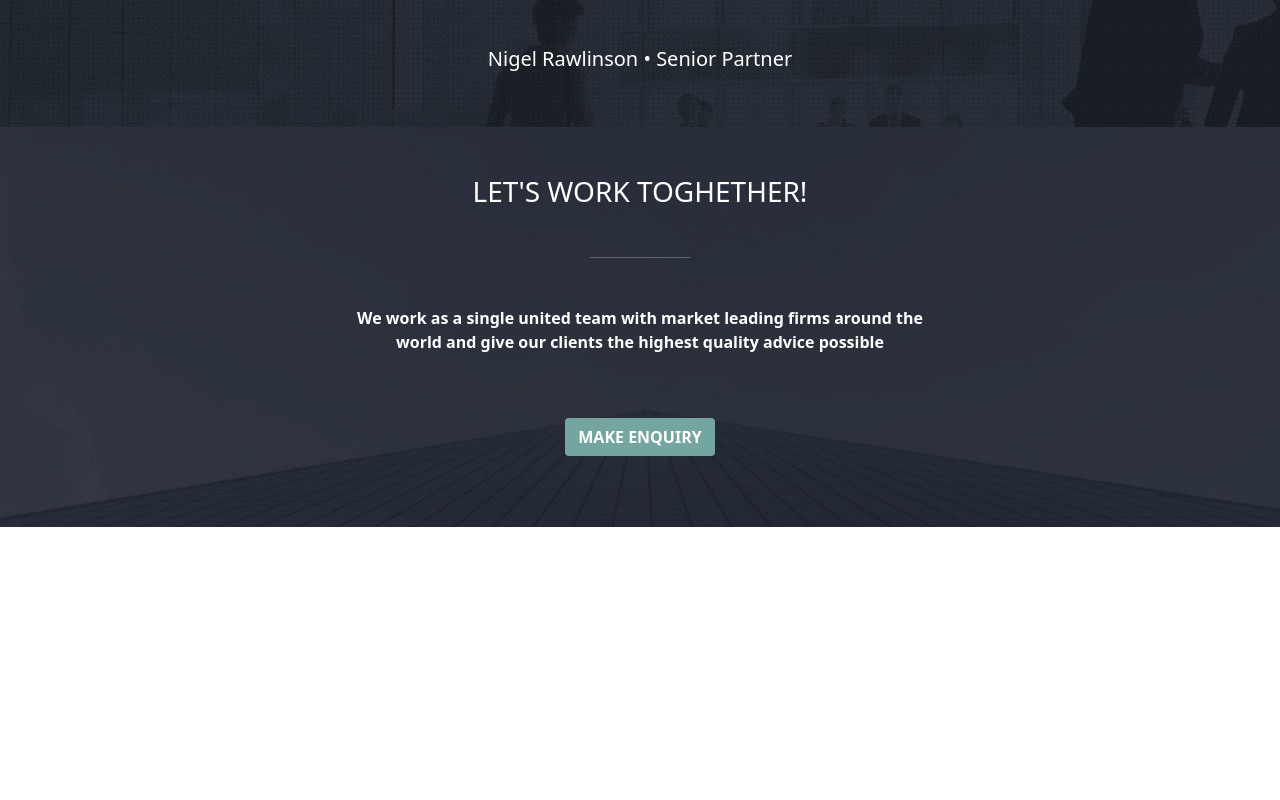
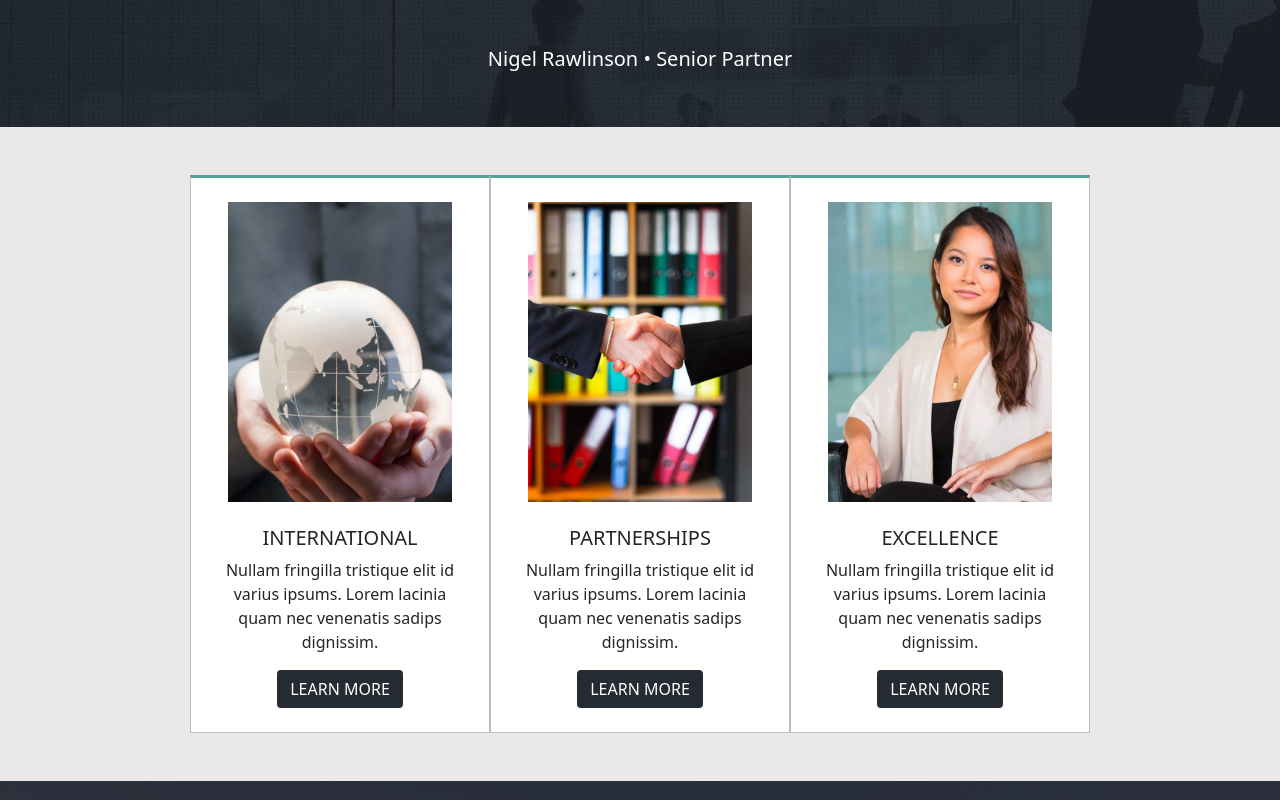
Before and after one commit to AlessandroImpact/proj-html-vuejs, a Vue app: page / in a window 1280 px wide. Shown: the part 1440-2240 px from the top of the page. Before the commit the page ends 1967 px from the top, so only its background shows below. Built offline with nearby package versions, Linux system fonts and the light colour scheme.

Commit message:
Quality card section done

```diff
--- a/src/components/MyMain.vue
+++ b/src/components/MyMain.vue
@@ -5,6 +5,7 @@
     <FeatureSection/>
     <AskAnExpert/>
     <EnvatoSection/>
+    <QualityCardSection/>
     <WorkTogether/>
 
 </section>
@@ -18,6 +19,7 @@ import FeatureSection from './partial/FeatureSection.vue'
 import MissionSection from './partial/MissionSection.vue'
 import EnvatoSection from './partial/EnvatoSection.vue'
 import WorkTogether from './partial/WorkTogether.vue'
+import QualityCardSection from './partial/QualityCardSection.vue'
 
 export default {
     name:'MyMain',
@@ -27,6 +29,7 @@ export default {
         FeatureSection,
         MissionSection,
         EnvatoSection,
+        QualityCardSection,
         WorkTogether
     }
 
--- /dev/null
+++ b/src/components/partial/QualityCardSection.vue
@@ -0,0 +1,90 @@
+<template>
+  <section class="  mybg">
+
+      <div class="  d-flex justify-content-center align-items-center   py-5 mybg">
+
+      <div class="feature-card  text-center myborder bg-white">
+           <img src="./images/law_7.jpg" alt="" class="my-4">
+          <h5 class="text-uppercase ">international</h5>
+          <p class="mx-4">Nullam fringilla tristique elit id
+            varius ipsums. Lorem lacinia
+            quam nec venenatis sadips dignissim.</p>
+            <button class="btn mybtn font-weight-bold mb-4">LEARN MORE</button>
+
+
+      </div>
+
+      <div class="feature-card  text-center myborder bg-white">
+           <img src="./images/law_8.jpg" alt="" class="my-4">
+          <h5  class="text-uppercase font-weight-bold">partnerships</h5>
+          <p class="mx-4">Nullam fringilla tristique elit id
+            varius ipsums. Lorem lacinia
+            quam nec venenatis sadips dignissim.</p>
+            <button class="btn mybtn font-weight-bold mb-4">LEARN MORE</button>
+
+
+      </div>
+
+      <div class="feature-card  text-center myborder bg-white">
+           <img src="./images/law_3.jpg" alt="" class="my-4">
+          <h5  class="text-uppercase font-weight-bold">excellence</h5>
+          <p class="mx-4">Nullam fringilla tristique elit id
+            varius ipsums. Lorem lacinia
+            quam nec venenatis sadips dignissim.</p>
+            <button class="btn mybtn font-weight-bold mb-4">LEARN MORE</button>
+
+
+      </div>
+
+</div>
+
+
+
+  </section>
+</template>
+
+<script>
+export default {
+    name: 'QualityCardSection'
+
+}
+</script>
+
+<style lang="scss" scoped>
+@import './style/general.scss';
+
+.mybg {
+    background-color: #ebe9e7;
+}
+
+.myborder {
+    border-top: 3px solid $askcolor;
+    border-left: 1px solid #bcbcbd;
+    border-right: 1px solid #bcbcbd;
+    border-bottom: 1px solid #bcbcbd;
+}
+
+.feature-card {
+    max-width: 300px;
+
+
+}
+
+.mybtn {
+    background-color: #242b32;
+    color: white;
+}
+
+
+img {
+    width: 75%;
+    height: 300px;
+}
+
+.bg-white {
+    background-color: white;
+}
+
+
+
+</style>
```
